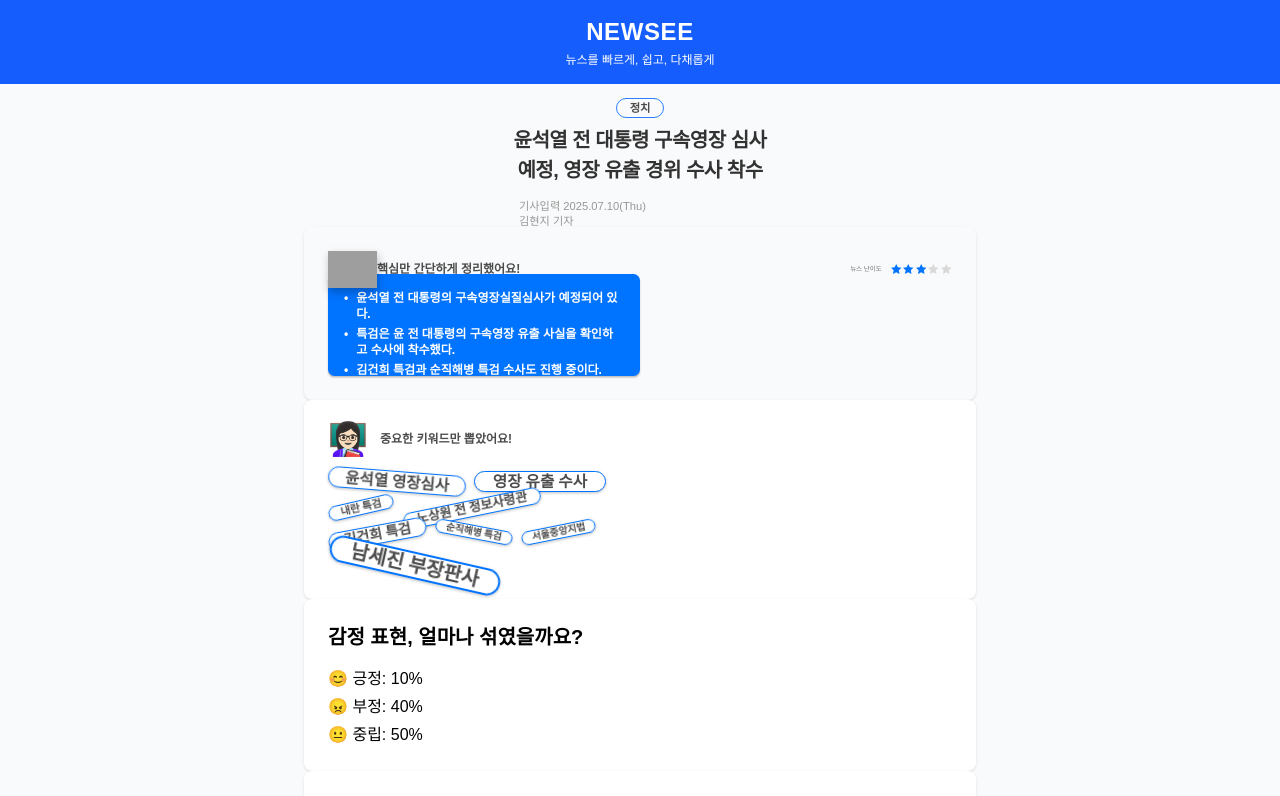
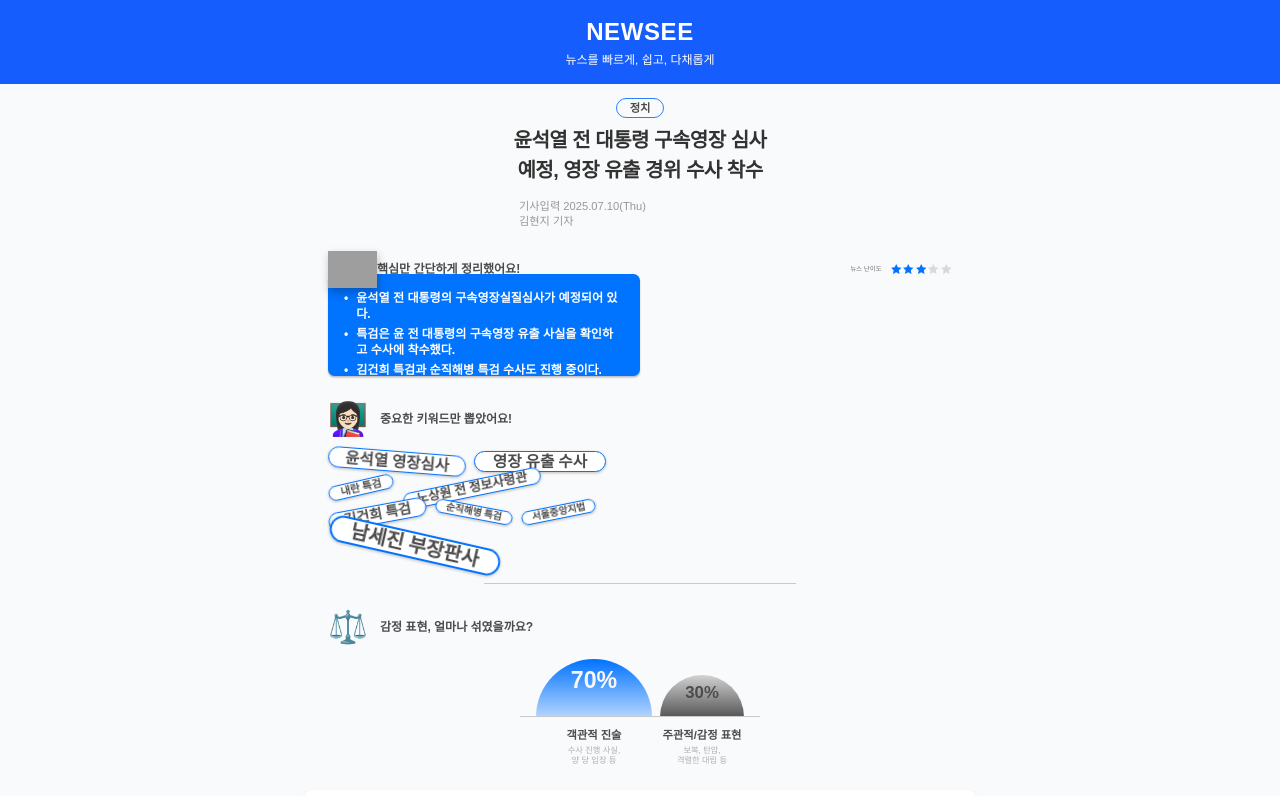
Before and after one commit to hjkim0905/FactFlow_FE, a Next.js app: page / in a window 1280 px wide. Shown: the top 796 px of the page. Built offline with nearby package versions, Linux system fonts and the light colour scheme; grey boxes are pictures that could not be loaded.

Commit message:
[Feat] : EmotionMix.tsx File done

```diff
--- a/components/NewsAnalysisResult.tsx
+++ b/components/NewsAnalysisResult.tsx
@@ -49,9 +49,8 @@ export default function NewsAnalysisResults({ result }: { result: unknown }) {
                 ].slice(0, 8)}
             />
             <EmotionMix
-                positive={r.analysis.expression.emotional_analysis.positive_ratio}
-                negative={r.analysis.expression.emotional_analysis.negative_ratio}
-                neutral={r.analysis.expression.emotional_analysis.neutral_ratio}
+                objectivePercent={r.analysis.expression['percentage of objective statement']}
+                subjectivePercent={r.analysis.expression['percentage of subjective statement']}
             />
             <RelatedArticles
                 articles={r.analysis.complementary_insight.complementary_articles.map((a) => ({
--- a/components/result/CoreSummary.tsx
+++ b/components/result/CoreSummary.tsx
@@ -25,7 +25,7 @@ export default function CoreSummary({ summary, three_sentences, difficulty }: Co
     };
 
     return (
-        <div className="shadow rounded-lg p-6 text-black">
+        <div className="p-6 text-black">
             <div className="flex items-center justify-between mb-4">
                 <div className="flex items-center">
                     <Image
--- a/components/result/EmotionMix.tsx
+++ b/components/result/EmotionMix.tsx
@@ -1,20 +1,148 @@
 import React from 'react';
 
 interface EmotionMixProps {
-    positive: number;
-    negative: number;
-    neutral: number;
+    objectivePercent: number;
+    subjectivePercent: number;
 }
 
-export default function EmotionMix({ positive, negative, neutral }: EmotionMixProps) {
+export default function EmotionMix({ objectivePercent, subjectivePercent }: EmotionMixProps) {
+    // Dynamic size calculation
+    const minWidth = 60;
+    const maxWidth = 140;
+    const minHeight = 30;
+    const maxHeight = 70;
+    const minFont = 12;
+    const maxFont = 28;
+    // Clamp percent between 0~100
+    const clamp = (v: number) => Math.max(0, Math.min(100, v));
+    const leftWidth = minWidth + (maxWidth - minWidth) * (clamp(objectivePercent) / 100);
+    const leftHeight = minHeight + (maxHeight - minHeight) * (clamp(objectivePercent) / 100);
+    const rightWidth = minWidth + (maxWidth - minWidth) * (clamp(subjectivePercent) / 100);
+    const rightHeight = minHeight + (maxHeight - minHeight) * (clamp(subjectivePercent) / 100);
+    const leftFont = minFont + (maxFont - minFont) * (clamp(objectivePercent) / 100);
+    const rightFont = minFont + (maxFont - minFont) * (clamp(subjectivePercent) / 100);
+    const gap = 8;
+    const totalWidth = leftWidth + rightWidth + gap;
+    const dividerExtra = 32;
+    const maxHalfHeight = Math.max(leftHeight, rightHeight);
+
     return (
-        <div className="bg-white shadow rounded-lg p-6 text-black">
-            <h2 className="text-xl font-bold mb-4">감정 표현, 얼마나 섞였을까요?</h2>
-            <ul className="space-y-1">
-                <li>😊 긍정: {positive}%</li>
-                <li>😠 부정: {negative}%</li>
-                <li>😐 중립: {neutral}%</li>
-            </ul>
+        <div className="p-6 text-black flex flex-col items-center -mt-5">
+            <div className="flex items-center mb-4 w-full">
+                <span className="text-[2rem] leading-[1.9375rem] mr-3">⚖️</span>
+                <h2 className="font-pretendard font-bold text-[0.75rem] leading-[0.875rem] text-[#4C4C4C]">
+                    감정 표현, 얼마나 섞였을까요?
+                </h2>
+            </div>
+            {/* 반원형+divider */}
+            <div
+                className="relative flex items-end justify-center w-full"
+                style={{ minHeight: maxHalfHeight, width: totalWidth }}
+            >
+                {/* Left: Objective Half-circle */}
+                <div
+                    className="flex flex-col items-center"
+                    style={{ width: leftWidth, height: leftHeight, alignSelf: 'flex-end' }}
+                >
+                    <div
+                        style={{
+                            width: leftWidth,
+                            height: leftHeight,
+                            background: 'linear-gradient(180deg, #0073FF 0%, #B3D4FF 100%)',
+                            borderTopLeftRadius: leftWidth,
+                            borderTopRightRadius: leftWidth,
+                            borderBottomLeftRadius: 0,
+                            borderBottomRightRadius: 0,
+                        }}
+                        className="relative flex items-center justify-center"
+                    >
+                        <span
+                            className="absolute left-1/2 top-2 -translate-x-1/2 font-pretendard font-bold"
+                            style={{
+                                color: '#F7F7F7',
+                                fontSize: leftFont,
+                                lineHeight: `${leftFont * 1.2}px`,
+                            }}
+                        >
+                            {objectivePercent}%
+                        </span>
+                    </div>
+                </div>
+                {/* Right: Subjective Half-circle */}
+                <div
+                    className="flex flex-col items-center"
+                    style={{ width: rightWidth, height: rightHeight, marginLeft: gap, alignSelf: 'flex-end' }}
+                >
+                    <div
+                        style={{
+                            width: rightWidth,
+                            height: rightHeight,
+                            background: 'linear-gradient(180deg, #D2D2D2 0%, #565656 100%)',
+                            borderTopLeftRadius: rightWidth,
+                            borderTopRightRadius: rightWidth,
+                            borderBottomLeftRadius: 0,
+                            borderBottomRightRadius: 0,
+                        }}
+                        className="relative flex items-center justify-center"
+                    >
+                        <span
+                            className="absolute left-1/2 top-2 -translate-x-1/2 font-pretendard font-bold"
+                            style={{
+                                color: '#4C4C4C',
+                                fontSize: rightFont,
+                                lineHeight: `${rightFont * 1.2}px`,
+                            }}
+                        >
+                            {subjectivePercent}%
+                        </span>
+                    </div>
+                </div>
+                {/* Divider: absolutely positioned at the bottom of the half-circles */}
+                <div
+                    style={{
+                        position: 'absolute',
+                        left: -dividerExtra / 2,
+                        width: totalWidth + dividerExtra,
+                        height: 1,
+                        background: '#C9C9C9',
+                        bottom: 0,
+                    }}
+                />
+            </div>
+            {/* Labels and descriptions below divider */}
+            <div className="flex justify-center w-full mt-3" style={{ width: totalWidth }}>
+                <div className="flex flex-col items-center" style={{ width: leftWidth }}>
+                    <div
+                        className="font-pretendard font-bold text-center"
+                        style={{ fontSize: 11.28, lineHeight: '13px', color: '#4C4C4C', width: '100%' }}
+                    >
+                        객관적 진술
+                    </div>
+                    <div
+                        className="font-pretendard font-medium mt-1 text-center"
+                        style={{ fontSize: 8.25, lineHeight: '10px', color: '#AFAFAF', width: '100%' }}
+                    >
+                        수사 진행 사실,
+                        <br />양 당 입장 등
+                    </div>
+                </div>
+                <div className="flex flex-col items-center" style={{ width: rightWidth, marginLeft: gap }}>
+                    <div
+                        className="font-pretendard font-bold text-center"
+                        style={{ fontSize: 11.28, lineHeight: '13px', color: '#4C4C4C', width: '100%' }}
+                    >
+                        주관적/감정 표현
+                    </div>
+                    <div
+                        className="font-pretendard font-medium mt-1 text-center"
+                        style={{ fontSize: 8.25, lineHeight: '10px', color: '#AFAFAF', width: '100%' }}
+                    >
+                        보복, 탄압,
+                        <br />
+                        격렬한 대립 등
+                    </div>
+                </div>
+            </div>
         </div>
     );
 }
--- a/components/result/KeywordHighlight.tsx
+++ b/components/result/KeywordHighlight.tsx
@@ -87,7 +87,7 @@ export default function KeywordHighlight({ keywords }: KeywordHighlightProps) {
     ];
 
     return (
-        <div className="bg-white shadow rounded-lg p-6 text-black">
+        <div className="p-6 text-black -mt-5">
             <div className="flex items-center mb-4">
                 <span className="text-[2rem] leading-[1.9375rem] mr-3">👩🏻‍🏫</span>
                 <h2 className="font-pretendard font-bold text-[0.75rem] leading-[0.875rem] text-[#4C4C4C]">
@@ -125,6 +125,15 @@ export default function KeywordHighlight({ keywords }: KeywordHighlightProps) {
                     );
                 })}
             </div>
+            {/* Divider */}
+            <div
+                className="mx-auto mt-7"
+                style={{
+                    width: '312px',
+                    height: '0px',
+                    borderTop: '0.805806px solid #C9C9C9',
+                }}
+            />
         </div>
     );
 }
```
